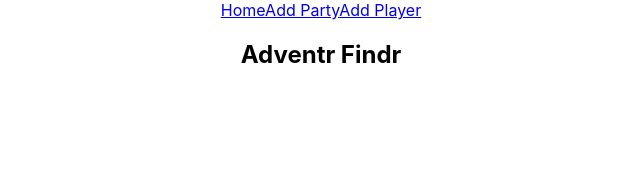
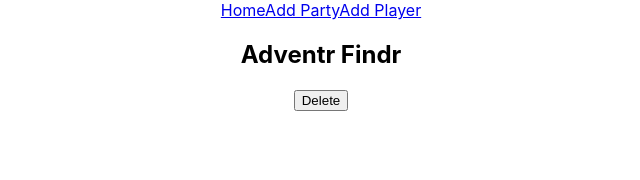
Before and after one commit to dventura221/DND-Adventr-Findr, a React (Create React App) app in the folder client/my-app/: page /players/1 in a window 1280 px wide. Shown: the top 180 px of the page, without its empty margins (319-959 px from the left). Built offline with nearby package versions, Linux system fonts and the light colour scheme; no server answers.

Commit message:
added delete player button

```diff
--- a/client/my-app/src/pages/ViewPlayer.js
+++ b/client/my-app/src/pages/ViewPlayer.js
@@ -15,6 +15,13 @@ const ViewPlayer = (props) => {
     getPlayerDetails()
   }, [id])
 
+  const deletePlayer = async () => {
+    const res = await axios
+      .delete(`http://localhost:3001/players/${id}`)
+      .then((res) => console.log('delete player successful'))
+      .catch((err) => console.log(err.data))
+  }
+
   return (
     <div>
       <div>
@@ -22,6 +29,9 @@ const ViewPlayer = (props) => {
           <h3>{playerDetail.name}</h3>
           <h3>{playerDetail.location}</h3>
           <p>{playerDetail.comment}</p>
+          <button className="btn btn-danger" onClick={deletePlayer}>
+            Delete
+          </button>
         </div>
       </div>
     </div>
```
